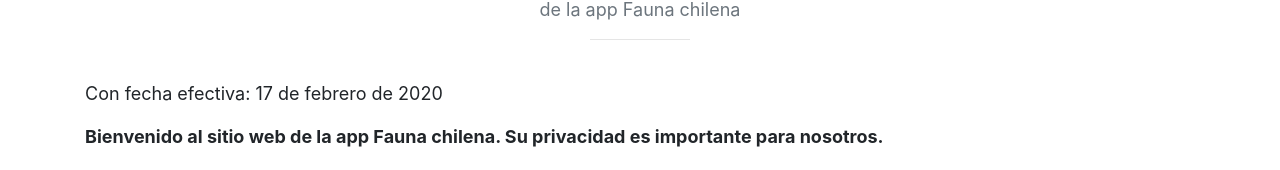
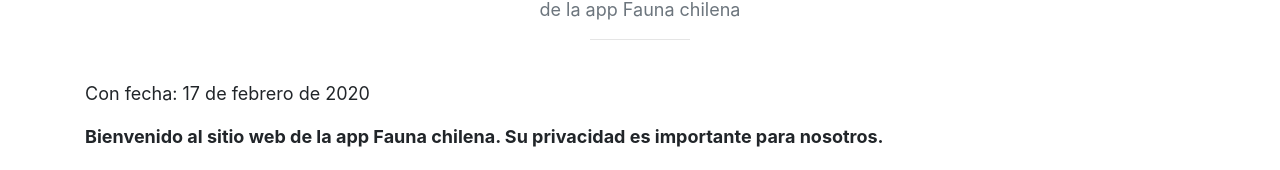
Before and after one commit to faunachilena/faunachilena.github.io, a website with bundled scripts: page privacy-policy.html in a window 1280 px wide. Shown: the part 242-412 px from the top of the page. Built offline with nearby package versions, Linux system fonts and the light colour scheme; a web font is replaced by a local one.

Commit message:
privacy policy first update

```diff
--- a/privacy-policy.html
+++ b/privacy-policy.html
@@ -53,7 +53,7 @@
                 <hr>
                 <br>
             </div>
-            <p>Con fecha efectiva: 17 de febrero de 2020</p>
+            <p>Con fecha: 17 de febrero de 2020</p>
             <p><b>Bienvenido al sitio web de la app Fauna chilena. Su privacidad es importante para nosotros.</b></p>
             <p>Fauna chilena ("Fauna chilena" o "nosotros") se dedica a proteger los derechos de privacidad de sus usuarios ("usuarios" o "usted").</p>
             <p>Esta Política de privacidad (esta "Política") describe:</p>
```
